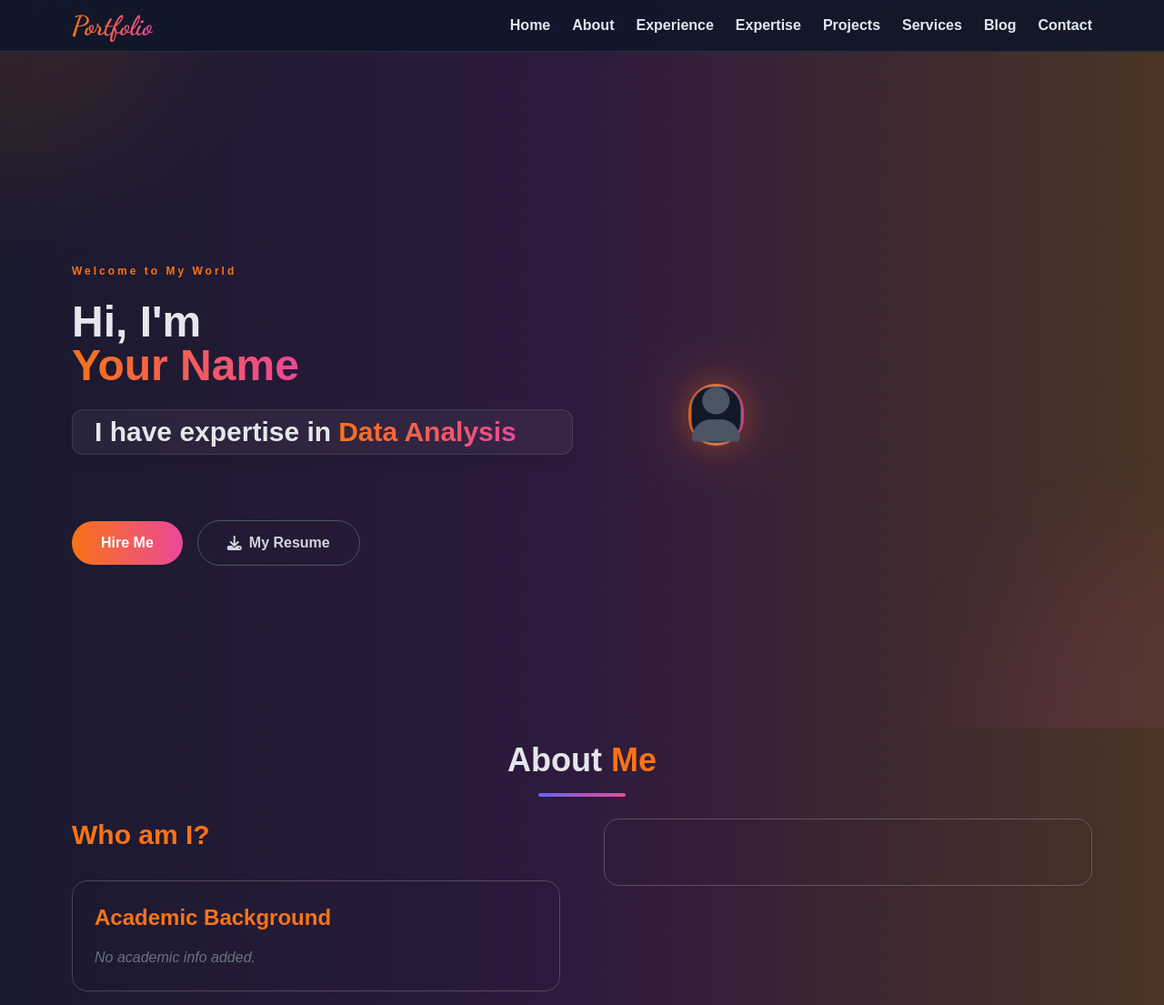
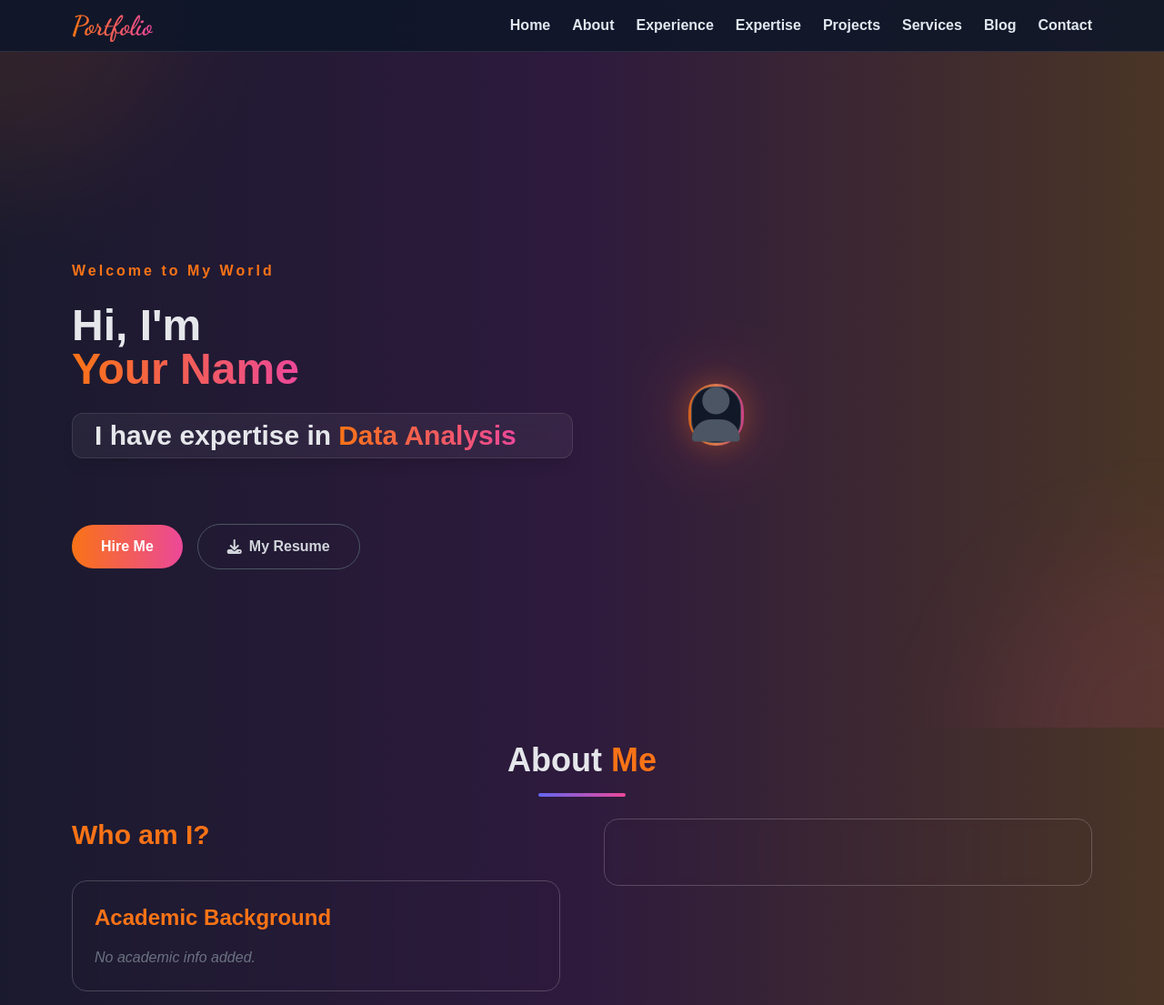
Before and after one commit to sandwip-das/Portfolio, a Django app: page / in a window 1280 px wide. Shown: the top 1105 px of the page at 91% size. Run offline with Django 5.2, Linux system fonts and the light colour scheme; data comes from the database, SQL or seed files in the repository; data that the repository does not hold is empty; parts of the project's set-up code (start-up, migrations or seed data) failed here and were passed over; some libraries are stand-ins or nearby versions.

```diff
--- a/templates/partials/sections/_home.html
+++ b/templates/partials/sections/_home.html
@@ -15,7 +15,7 @@
 
             <!-- Left: Text -->
             <div class="text-center md:text-left order-2 md:order-1 space-y-6">
-                <p class="text-primary font-bold tracking-[3px] text-xs mb-3">Welcome to My World</p>
+                <p class="text-primary font-bold tracking-[3px] text-base mb-3">Welcome to My World</p>
                 <h1 class="text-3xl md:text-5xl font-bold leading-tight">
                     <span class="block">Hi, I'm</span>
                     <span class="gradient-text">{{ settings.hero_name }}</span>
```
